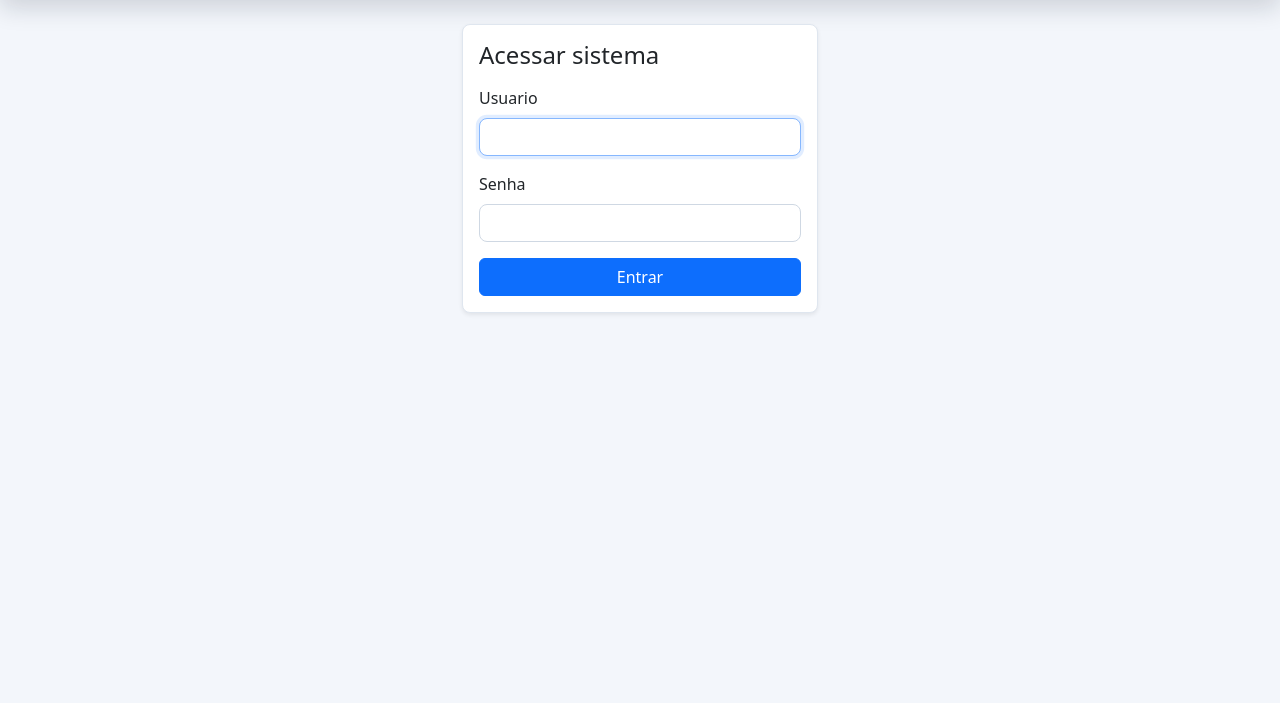
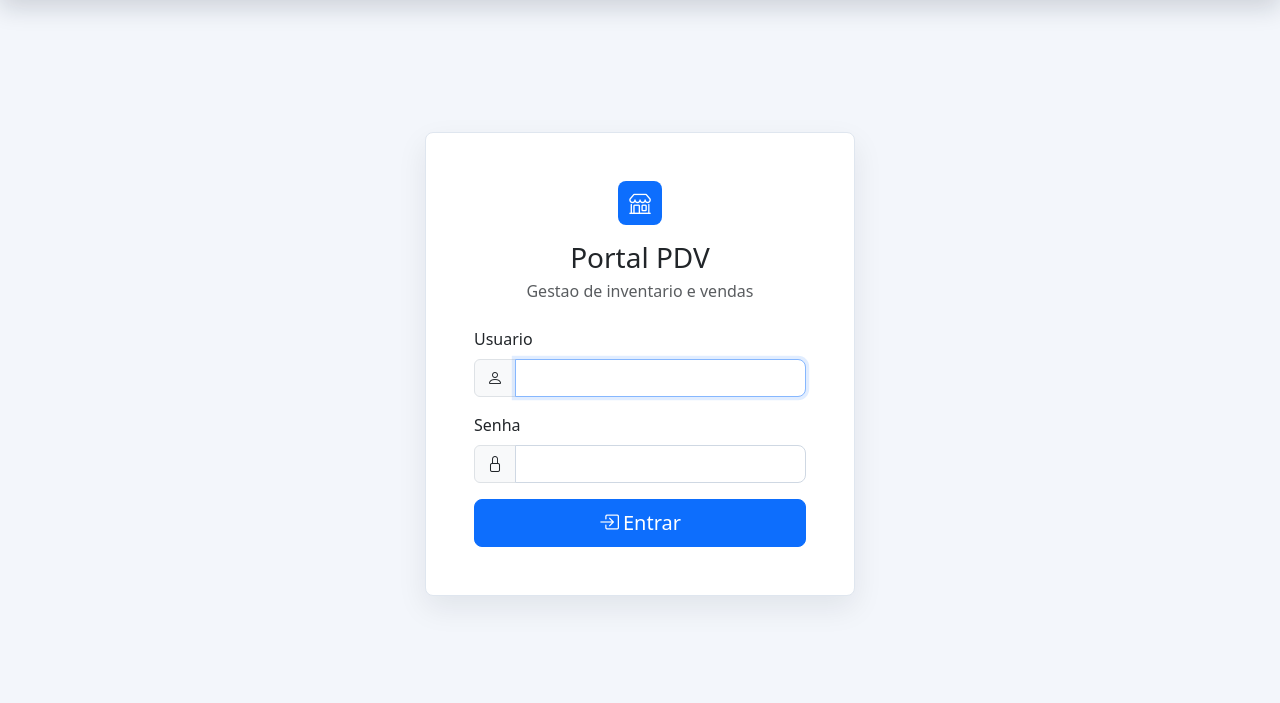
Before and after one commit to LeandroPfilho/PvdGest-oVendas, a Django app: page /login/ in a window 1280 px wide. Shown: the part 60-763 px from the top of the page. Run offline with Django 5.2, Linux system fonts and the light colour scheme.

Commit message:
﻿feat: update login
- Resumo: melhora a apresentacao visual do template login.html
- Funcoes: organiza layout, botoes, tabelas e componentes Bootstrap
- Impacto: mantem URLs e regras existentes sem alterar backend

```diff
--- a/templates/registration/login.html
+++ b/templates/registration/login.html
@@ -3,25 +3,39 @@
 {% block title %}Login - Portal PDV{% endblock %}
 
 {% block content %}
-<div class="row justify-content-center">
-    <div class="col-md-5 col-lg-4">
-        <div class="card shadow-sm">
-            <div class="card-body">
-                <h1 class="h4 mb-3">Acessar sistema</h1>
+<div class="login-shell">
+    <div class="login-card">
+        <div class="card">
+            <div class="card-body p-4 p-md-5">
+                <!-- Card centralizado para acesso ao sistema. -->
+                <div class="text-center mb-4">
+                    <div class="metric-icon bg-primary mx-auto mb-3"><i class="bi bi-shop"></i></div>
+                    <h1 class="h3 mb-1">Portal PDV</h1>
+                    <p class="text-muted mb-0">Gestao de inventario e vendas</p>
+                </div>
+
                 <form method="post">
                     {% csrf_token %}
                     <div class="mb-3">
                         <label for="{{ form.username.id_for_label }}" class="form-label">Usuario</label>
-                        <input type="text" name="username" autofocus class="form-control" id="{{ form.username.id_for_label }}">
+                        <div class="input-group">
+                            <span class="input-group-text"><i class="bi bi-person"></i></span>
+                            <input type="text" name="username" autofocus class="form-control" id="{{ form.username.id_for_label }}">
+                        </div>
                     </div>
                     <div class="mb-3">
                         <label for="{{ form.password.id_for_label }}" class="form-label">Senha</label>
-                        <input type="password" name="password" class="form-control" id="{{ form.password.id_for_label }}">
+                        <div class="input-group">
+                            <span class="input-group-text"><i class="bi bi-lock"></i></span>
+                            <input type="password" name="password" class="form-control" id="{{ form.password.id_for_label }}">
+                        </div>
                     </div>
                     {% if form.errors %}
                         <div class="alert alert-danger">Usuario ou senha invalidos.</div>
                     {% endif %}
-                    <button class="btn btn-primary w-100" type="submit">Entrar</button>
+                    <button class="btn btn-primary btn-lg w-100" type="submit">
+                        <i class="bi bi-box-arrow-in-right me-1"></i>Entrar
+                    </button>
                 </form>
             </div>
         </div>
```
